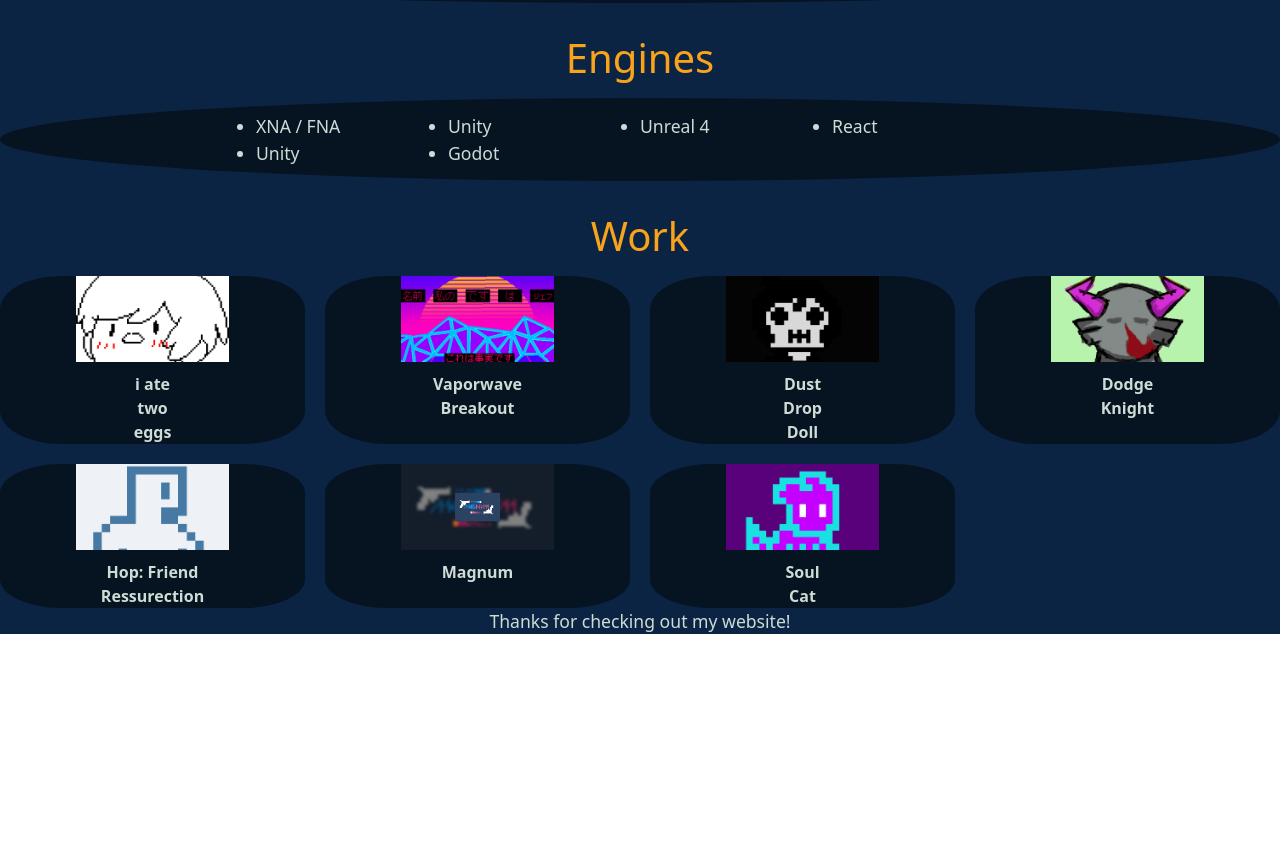
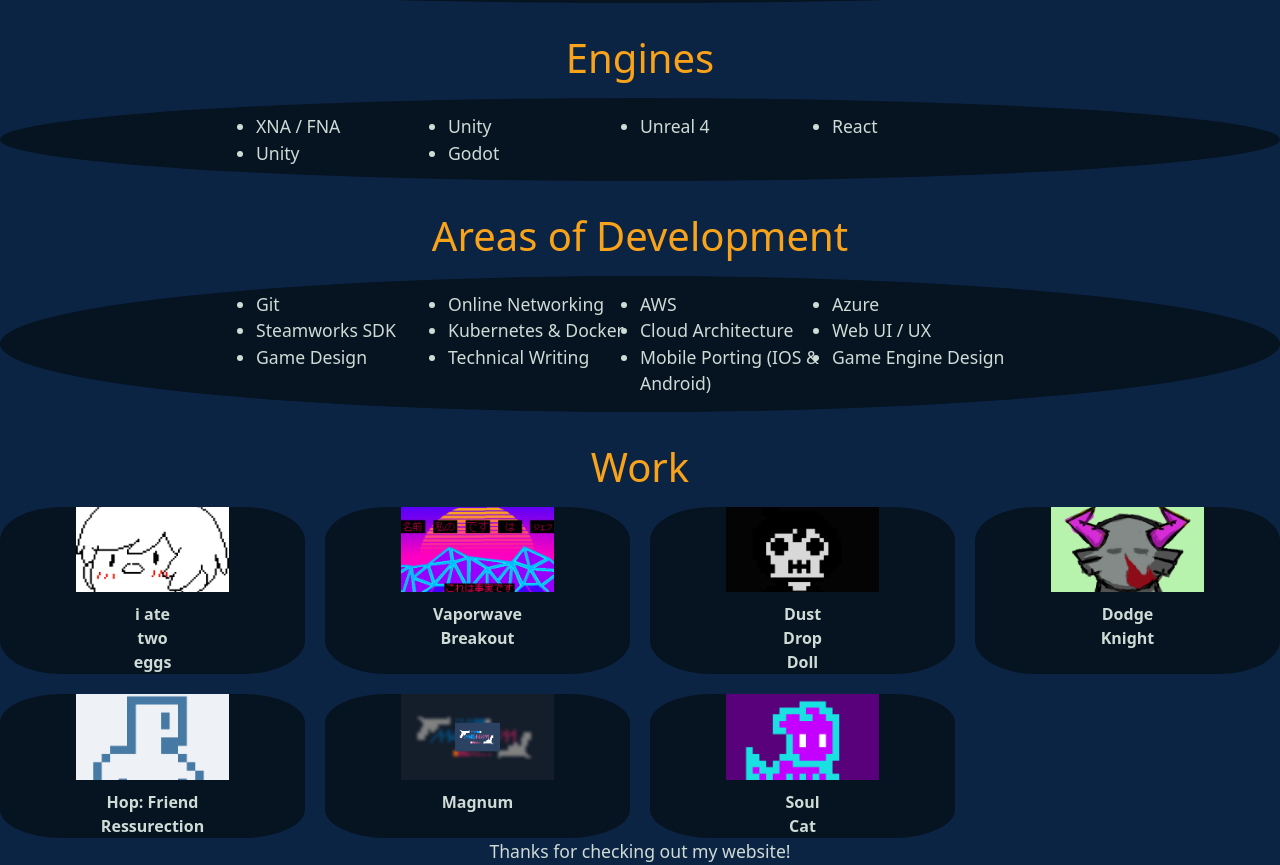
Before and after one commit to NaxeCode/my-portfolio, a Gatsby site: page / in a window 1280 px wide. Shown: the part 912-1777 px from the top of the page. Before the commit the page ends 1546 px from the top, so only its background shows below. Built offline with nearby package versions, Linux system fonts and the light colour scheme; Gatsby itself is replaced by a stand-in of ours.

Commit message:
Added areas of development section

```diff
--- a/src/components/Skills.tsx
+++ b/src/components/Skills.tsx
@@ -4,6 +4,7 @@ interface SkillsProps {
   programming: string[];
   frameworks: string[];
   engines: string[];
+  areas: string[];
 }
 
 function Skills(props: SkillsProps) {
@@ -29,6 +30,13 @@ function Skills(props: SkillsProps) {
           <li key={index}>{engines}</li>
         ))}
       </ul>
+
+      <h2>Areas of Development</h2>
+      <ul className="list-wrapper">
+        {props.areas.map((areas, index) => (
+          <li key={index}>{areas}</li>
+        ))}
+      </ul>
     </section>
   );
 }
```
